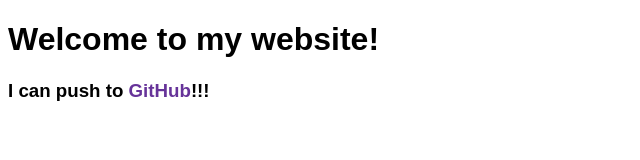
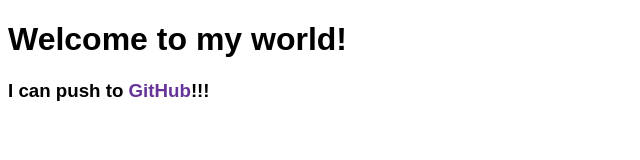
Before and after one commit to smefti70/my-first-website, a plain HTML site: page index.html in a window 1280 px wide. Shown: the full height of the page, 0-640 px from the left. Drawn offline with Linux system fonts and the light colour scheme.

Commit message:
Heading Chaged!

```diff
--- a/index.html
+++ b/index.html
@@ -14,7 +14,7 @@
     </style>
 </head>
 <body>
-    <h1>Welcome to my website!</h1>
+    <h1>Welcome to my world!</h1>
     <h3>I can push to <span>GitHub</span>!!!</h3>
 </body>
 </html>
```
